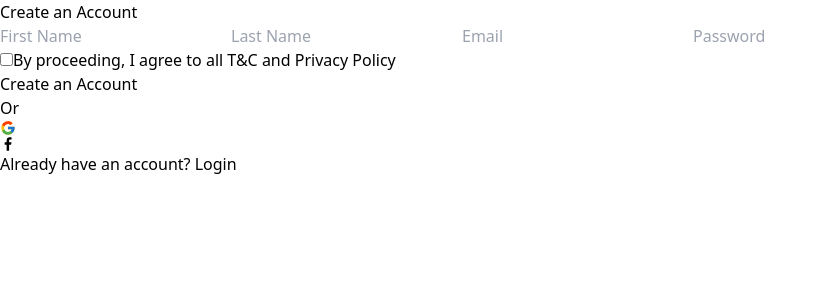
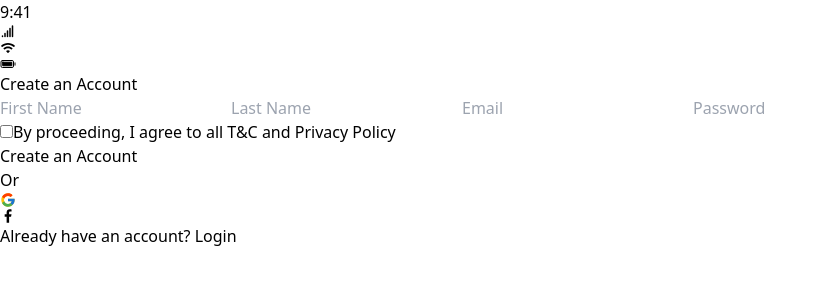
Before and after one commit to CodeSwati/Assignment_Dacoid, a React (Vite) app: page /createPage in a window 1280 px wide. Shown: the top 300 px of the page, without its empty margins (0-827 px from the left). Built offline with nearby package versions, Linux system fonts and the light colour scheme.

Commit message:
modified

```diff
--- a/src/App.jsx
+++ b/src/App.jsx
@@ -8,14 +8,23 @@ import Welcome from './components/Welcome'
 import GoalPage from './components/GoalPage'
 import Tracker from './components/Tracker'
 import Schedule from './components/Schedule'
-
+import { PiCellSignalFullBold } from "react-icons/pi";
+import { IoIosWifi } from "react-icons/io";
+import { IoBatteryFullOutline } from "react-icons/io5";
 function App() {
 
 
   return (
 
-    <div className='w-[375px] h-[44px] sm:w-full sm:h-full  font-sans p-4'>
-
+    <div className='w-[375px] h-[44px] sm:w-full sm:h-full flex  flex-col font-sans p-4'>
+       <div className=' flex justify-between'>
+          <p className='font-semibold text-sm'>9:41</p>
+          <div className='flex gap-2'>
+            <PiCellSignalFullBold />
+            <IoIosWifi />
+            <IoBatteryFullOutline />
+          </div>
+      </div>
 
       <Router>
         <Routes >
--- a/src/components/Status.jsx
+++ b/src/components/Status.jsx
@@ -1,7 +1,5 @@
 import React from 'react'
-import { PiCellSignalFullBold } from "react-icons/pi";
-import { IoIosWifi } from "react-icons/io";
-import { IoBatteryFullOutline } from "react-icons/io5";
+
 import { Link } from 'react-router-dom';
 
 
@@ -9,16 +7,9 @@ function Status() {
 
 
   return (
-   <div className='flex w-full flex-col gap-20'>
-      <div className=' flex justify-between'>
-          <p className='font-semibold text-sm'>9:41</p>
-          <div className='flex gap-1'>
-            <PiCellSignalFullBold />
-            <IoIosWifi />
-            <IoBatteryFullOutline />
-          </div>
-      </div>
-      <Link to="/page1" className=' text-center text-[#9FB2FF] underline
+   <div className='w-full flex justify-center mt-40'>
+
+      <Link to="/page1" className=' text-[#9FB2FF] underline
       underline-offset-2'>Skip this dummy page</Link>
 
     </div>
```
